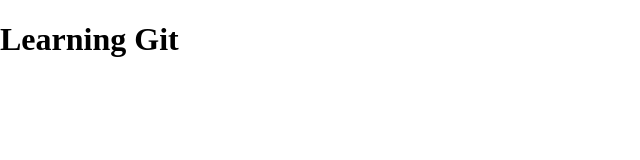
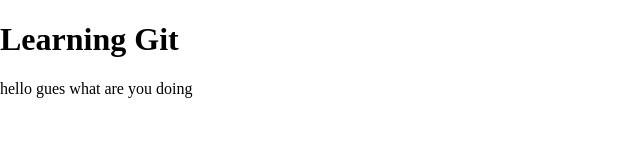
Before and after one commit to Niteshzzzzz/learning-git, a plain HTML site: page index.html in a window 1280 px wide. Shown: the whole page, without its empty margins (0-640 px from the left). Drawn offline with Linux system fonts and the light colour scheme.

Commit message:
add a paragraph in index.html file

```diff
--- a/index.html
+++ b/index.html
@@ -8,5 +8,6 @@
 </head>
 <body>
     <h1>Learning Git</h1>
+    <p>hello gues what are you doing</p>
 </body>
 </html>
```
